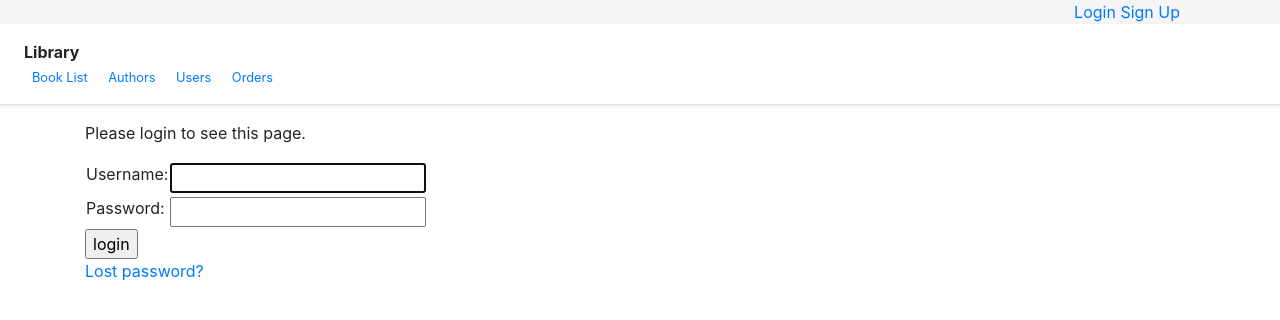
After one commit to roman-k-tech/python-marathon-sprint17, a Django app: page /accounts/login/?next=/users/signup/ in a window 1280 px wide. The commit adds this page. Shown: the top 320 px of the page. Run offline with Django 3.2, Linux system fonts and the light colour scheme; parts of the project's set-up code (start-up, migrations or seed data) failed here and were passed over; some libraries are stand-ins or nearby versions.

Commit message:
Added new user registration

```diff
--- a/authentication/templates/authentication/users.html
+++ b/authentication/templates/authentication/users.html
@@ -14,4 +14,8 @@
     {% else %}
         <p>No users!</p>
     {% endif %}
+<br>
+<br>
+<br>
+<a href="{% url 'create_user'%}"><strong>Add New User</strong></a>
 {% endblock %}
--- /dev/null
+++ b/authentication/templates/registration/logged_out.html
@@ -0,0 +1,6 @@
+{% extends "base.html" %}
+
+{% block content %}
+  <p>Logged out!</p>
+  <a href="{% url 'login'%}">Click here to login again.</a>
+{% endblock %}
--- /dev/null
+++ b/authentication/templates/registration/login.html
@@ -0,0 +1,37 @@
+{% extends "base.html" %}
+
+{% block content %}
+
+  {% if form.errors %}
+    <p>Your username and password didn't match. Please try again.</p>
+  {% endif %}
+
+  {% if next %}
+    {% if user.is_authenticated %}
+      <p>Your account doesn't have access to this page. To proceed,
+      please login with an account that has access.</p>
+    {% else %}
+      <p>Please login to see this page.</p>
+    {% endif %}
+  {% endif %}
+
+  <form method="post" action="{% url 'login' %}">
+    {% csrf_token %}
+    <table>
+      <tr>
+        <td>{{ form.username.label_tag }}</td>
+        <td>{{ form.username }}</td>
+      </tr>
+      <tr>
+        <td>{{ form.password.label_tag }}</td>
+        <td>{{ form.password }}</td>
+      </tr>
+    </table>
+    <input type="submit" value="login" />
+    <input type="hidden" name="next" value="{{ next }}" />
+  </form>
+
+  {# Assumes you setup the password_reset view in your URLconf #}
+  <p><a href="{% url 'password_reset' %}">Lost password?</a></p>
+
+{% endblock %}
--- /dev/null
+++ b/authentication/templates/registration/password_reset_complete.html
@@ -0,0 +1,6 @@
+{% extends "base.html" %}
+
+{% block content %}
+  <h1>The password has been changed!</h1>
+  <p><a href="{% url 'login' %}">log in again?</a></p>
+{% endblock %}
--- /dev/null
+++ b/authentication/templates/registration/password_reset_done.html
@@ -0,0 +1,5 @@
+{% extends "base.html" %}
+
+{% block content %}
+  <p>We've emailed you instructions for setting your password. If they haven't arrived in a few minutes, check your spam folder.</p>
+{% endblock %}
--- /dev/null
+++ b/authentication/templates/registration/password_reset_email.html
@@ -0,0 +1,2 @@
+Someone asked for password reset for email {{ email }}. Follow the link below:
+{{ protocol}}://{{ domain }}{% url 'password_reset_confirm' uidb64=uid token=token %}
--- a/authentication/urls.py
+++ b/authentication/urls.py
@@ -5,5 +5,8 @@ urlpatterns =\
 [
     path('users/', views.users, name='users'),
     path('users/<int:user_id>/', views.user_item, name='user_item'),
-    path('users/delete/<int:user_id>/', views.delete_user)
+    path('users/delete/<int:user_id>/', views.delete_user),
+    path('accounts/', include('django.contrib.auth.urls')),
+    path('users/signup/', views.register, name="create_user")
+
 ]
--- a/library/settings.py
+++ b/library/settings.py
@@ -124,6 +124,8 @@ USE_TZ = True
 
 STATIC_URL = '/static/'
 
+EMAIL_BACKEND = 'django.core.mail.backends.console.EmailBackend'
+
 
 try:
     from .local_settings import  *
--- a/templates/base.html
+++ b/templates/base.html
@@ -4,16 +4,36 @@
     <meta charset="UTF-8">
     <title>{% block title %}{% endblock %}</title>
     <link rel="stylesheet" href="https://stackpath.bootstrapcdn.com/bootstrap/4.5.2/css/bootstrap.min.css">
+<style>
+    .logg{
+        text-align: right;
+        background: whitesmoke;
+        padding-right: 100px;
+    }
+</style>
+
 </head>
 <body>
+        <div class="logg">
+        {% if user.is_authenticated %}
+        User: {{ user.get_username }}
+        <a href="{% url 'logout'%}?next={{request.path}}">Logout</a>
+        {% else %}
+        <a href="{% url 'login'%}?next={{request.path}}">Login</a>
+        <a href="{% url 'create_user'%}">Sign Up</a>
+        {% endif %}
+        </div>
     <header class="d-flex flex-column flex-md-row align-items-center p-3 px-md-4 mb-3 bg-white border-bottom shadow-sm">
+
         <nav class="my-2 my-md-0 me-md-3">
             <b>Library</b><br>
             <a class="p-2" href="{% url 'books' %}"><small>Book List</small></a>
             <a class="p-2" href="{% url 'authors' %}"><small>Authors</small></a>
             <a class="p-2" href="{% url 'users' %}"><small>Users</small></a>
             <a class="p-2" href="{% url 'orders' %}"><small>Orders</small></a>
+
         </nav>
+
     </header>
 
     <div class="container">
```
Also changed, not shown: authentication/forms.py (added, +19 -0 lines), authentication/templates/authentication/register.html (added, +20 -0 lines), authentication/templates/authentication/register_done.html (added, +8 -0 lines), authentication/templates/registration/password_reset_confirm.html (added, +29 -0 lines), authentication/templates/registration/password_reset_form.html (added, +12 -0 lines), authentication/views.py (+18 -0 lines).
